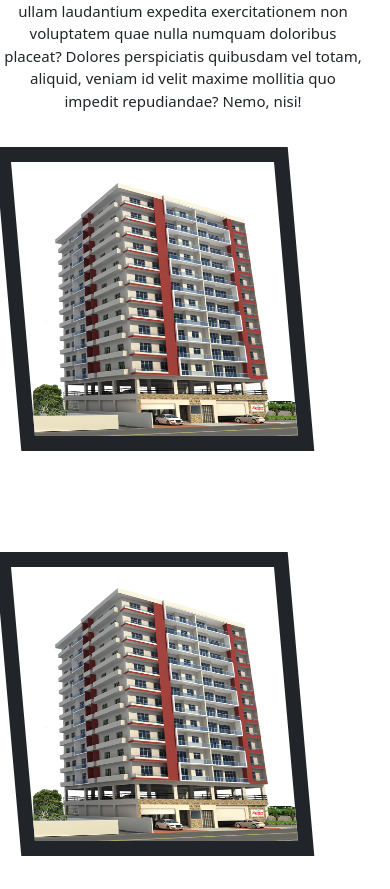
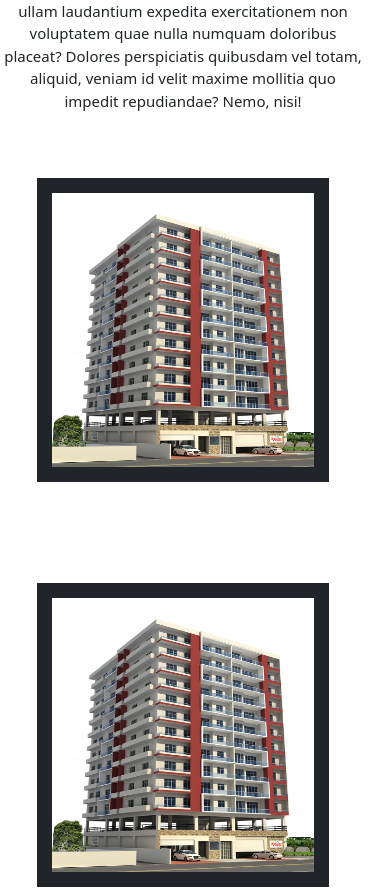
Before and after one commit to Canzz0/Mimarlik-WebSayfas--Projesi, a React (Create React App) app: page / in a window 390 px wide. Shown: the part 1744-2633 px from the top of the page. Built offline with nearby package versions, Linux system fonts and the light colour scheme.

Commit message:
edit_INFO_Image

```diff
--- a/public/css/custom.css
+++ b/public/css/custom.css
@@ -735,11 +735,15 @@ _______--------------______________
 
 
   .info-image-place {
+    display: flex;
+    justify-content: center;
+    align-items: center;
     padding: 0;
     width: 100%;
   }
 
   .info-image {
+    transform: none;
     width: 75%;
     height: 75%;
     border: solid 15px;
```
